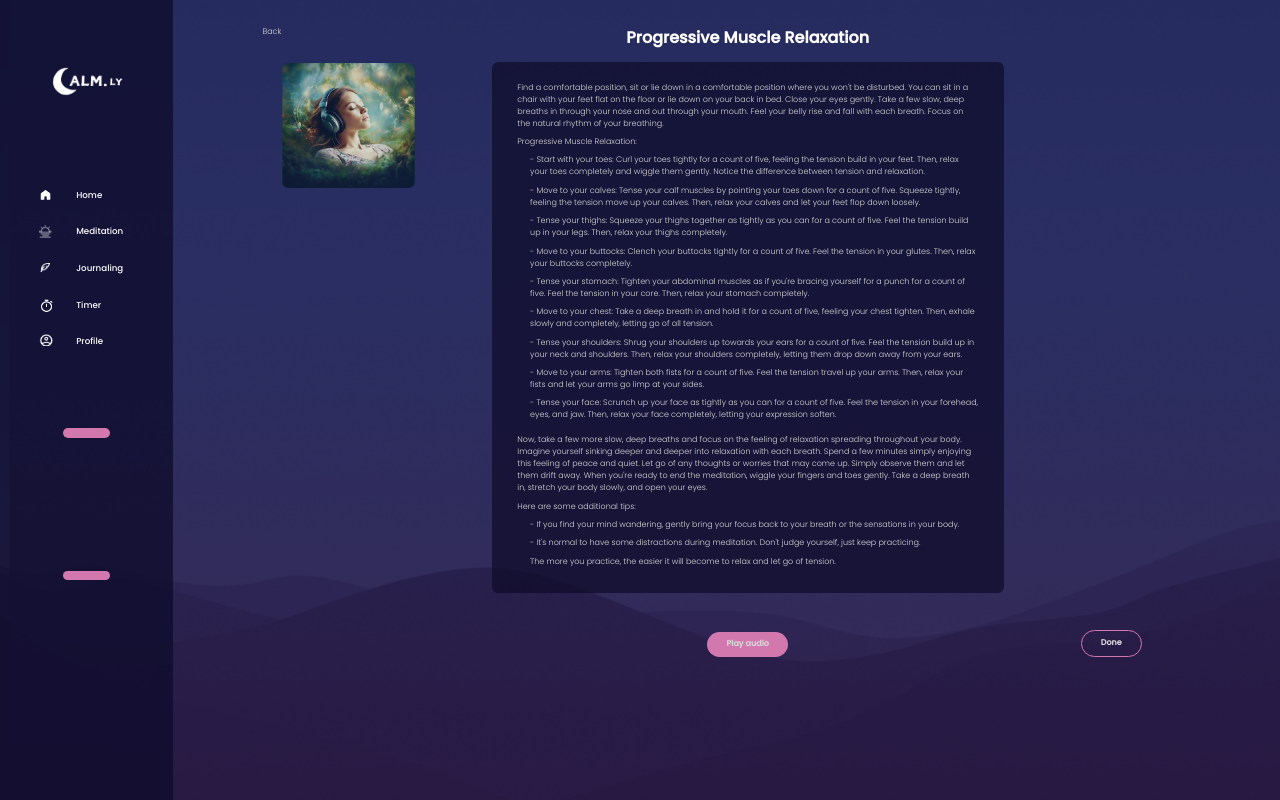
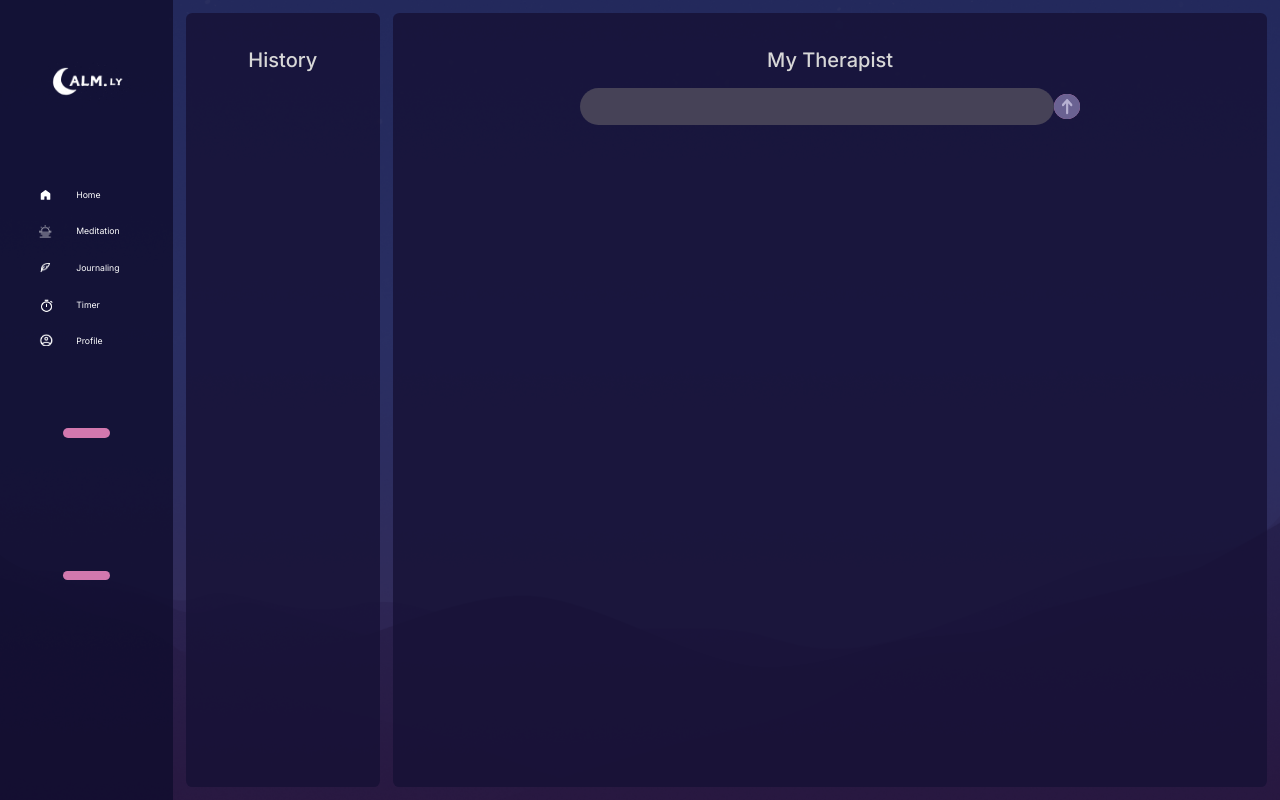
Before and after one commit to Josuzin/calmly, a Next.js app: page / in a window 1280 px wide. Built offline with nearby package versions, Linux system fonts and the light colour scheme.

Commit message:
chatbox quase estilizado, timer quase estilizado, corrigi o fundo de todas as paginas, em falta: journaling dive in

```diff
--- a/components/Chatbox.js
+++ b/components/Chatbox.js
@@ -2,6 +2,7 @@
 import { useState, useEffect } from 'react';
 import { GoogleGenerativeAI, HarmCategory, HarmBlockThreshold } from '@google/generative-ai';
 import styles from '../styles/Chatbox.css'; //
+import SideBar from './SideBar';
 
 const Chatbox = () => {
   const [messages, setMessages] = useState([]);
@@ -52,7 +53,7 @@ const Chatbox = () => {
     setMessages((prevMessages) => [...prevMessages, userMessage]);
     setInputValue('');
     const result = await chat.sendMessage("ola");
-const response= await result.response.text();
+    const response = await result.response.text();
     console.log(response)
 
 
@@ -67,8 +68,26 @@ console.log(response)
   };
 
   return (
-    <div className={styles.chatbox}>
-      <div className={styles.messageList}>
+    <div className="chatbox-container">
+      <SideBar />
+      <div className="chatbox-history-box">
+        <div className="chatbox-history-title-box">
+          <h2 className="chatbox-history-title">History</h2>
+        </div>
+        <div className="chatbox-history-convo">
+          <div className="chatbox-date-convo-box">
+            <p className="chatbox-date"></p>
+          </div>
+          <div className="chatbox-convo-box">
+            <p className="chatbox-convo-go"></p>
+          </div>
+        </div>
+      </div>
+      <div className="chatbox-outside-box">
+        <div className="chatbox-my">
+            <h1 className="chatbox-my-therapist">My Therapist</h1>
+        </div>
+        <div className="chatbox-msg-balao">
           {messages.map((message, index) => (
             <div key={index} className={`${styles.message} ${message.role}`}>
               <strong>{message.role}: </strong>
@@ -76,17 +95,20 @@ console.log(response)
             </div>
           ))}
         </div>
-      {error && <p className={styles.errorMessage}>{error}</p>}
-      <form onSubmit={handleSubmit} className={styles.inputForm}>
+        {error && <p className="chatbox-error-msg">{error}</p>}
+        <form onSubmit={handleSubmit} className="chatbox-form">
           <input
             type="text"
             value={inputValue}
             onChange={(e) => setInputValue(e.target.value)}
-          className={styles.inputField}
-          placeholder="Digite sua mensagem aqui..."
+            className="chatbox-input-box"
           />
-        <button type="submit" className={styles.sendButton}>Enviar</button>
+          <button type="submit" className="fodase">
+            <img src="/images/send-btn.png" className="chatbox-send-icon"></img>
+          </button>
         </form>
+      </div>
+
     </div>
   );
 };
--- a/components/SideBar.jsx
+++ b/components/SideBar.jsx
@@ -1,7 +1,7 @@
 import Link from "next/link"
 import styles from "../styles/SideBar.css"
 
-export default async function SideBar() {
+export default function SideBar() {
   return (
     <div className="sidebar">
       <div className="Logo">
--- a/components/Timer.jsx
+++ b/components/Timer.jsx
@@ -45,6 +45,8 @@ export default function Timer() {
 
   return (
     <div>
+      <SideBar/>
+      <div>
       <div class="timer-animation-1"></div>
       <div class="timer-animation-2"></div>
       <div class="timer-animation-3"></div>
@@ -111,5 +113,7 @@ export default function Timer() {
 
 
     </div>
+    </div>
+
   );
 }
--- a/src/app/page.js
+++ b/src/app/page.js
@@ -12,7 +12,7 @@ import MeditationMuscle from "../../components/MeditationMuscle";
 
 export default function Home() {
   return (
-    <MeditationMuscle/>
+    <Chatbox/>
 
   );
 }
--- a/styles/Chatbox.css
+++ b/styles/Chatbox.css
@@ -1,3 +1,74 @@
 .message-list {
     color: black;
 }
+
+.chatbox-container {
+    background-image: url("/images/fundo.png");
+    background-size: cover;
+    background-repeat: no-repeat;
+    background-position: center;
+    min-height: 100vh;
+    display: flex;
+    justify-content: space-between;
+}
+
+
+
+
+.chatbox-history-title,
+.chatbox-my-therapist {
+    font-size: 1.563vw;
+    font-weight: 500;
+    color: #D7D7D7;
+}
+
+.chatbox-history-box,
+.chatbox-outside-box {
+    background-color: rgba(22, 17, 53, 0.8);
+
+}
+
+.chatbox-history-box {
+    padding: 2.5vw 1vw;
+    width: 16vw;
+    margin-left: 14.5vw;
+    margin-top: 1vw;
+    margin-bottom: 1vw;
+    border-radius: 0.5vw;
+}
+
+.chatbox-outside-box {
+    margin-top: 1vw;
+    margin-left: 1vw;
+    margin-bottom: 1vw;
+    margin-right: 1vw;
+    border-radius: 0.5vw;
+}
+
+.chatbox-outside-box {
+    padding: 2.5vw 4vw;
+    width: 72vw;
+}
+
+.chatbox-input-box {
+    background-color: #464257;
+    border-radius: 50px;
+    padding: 0.5vw 1vw;
+    color: #d4d4d4;
+    width: 37vw;
+}
+
+.chatbox-form {
+    display: flex;
+    justify-content: center;
+    align-items: center;
+}
+
+.chatbox-send-icon {
+    width: 2vw;
+    height: 2vw;
+}
+
+.fodase {
+    padding: 0;
+}
--- a/styles/HomePage.css
+++ b/styles/HomePage.css
@@ -8,7 +8,10 @@
 
 .page-main-main {
   background-image: url("/images/fundo.png");
-  background-size: cover;
+    background-size: cover;
+    background-repeat: no-repeat;
+    background-position: center;
+    min-height: 100vh;
   color: #fff;
   font-family: "poppins", sans-serif;
   position: fixed;
```
Also changed, not shown: public/images/fundo.png, public/images/send-btn.png (added). Lines whose indentation alone changed are shown as unchanged.
